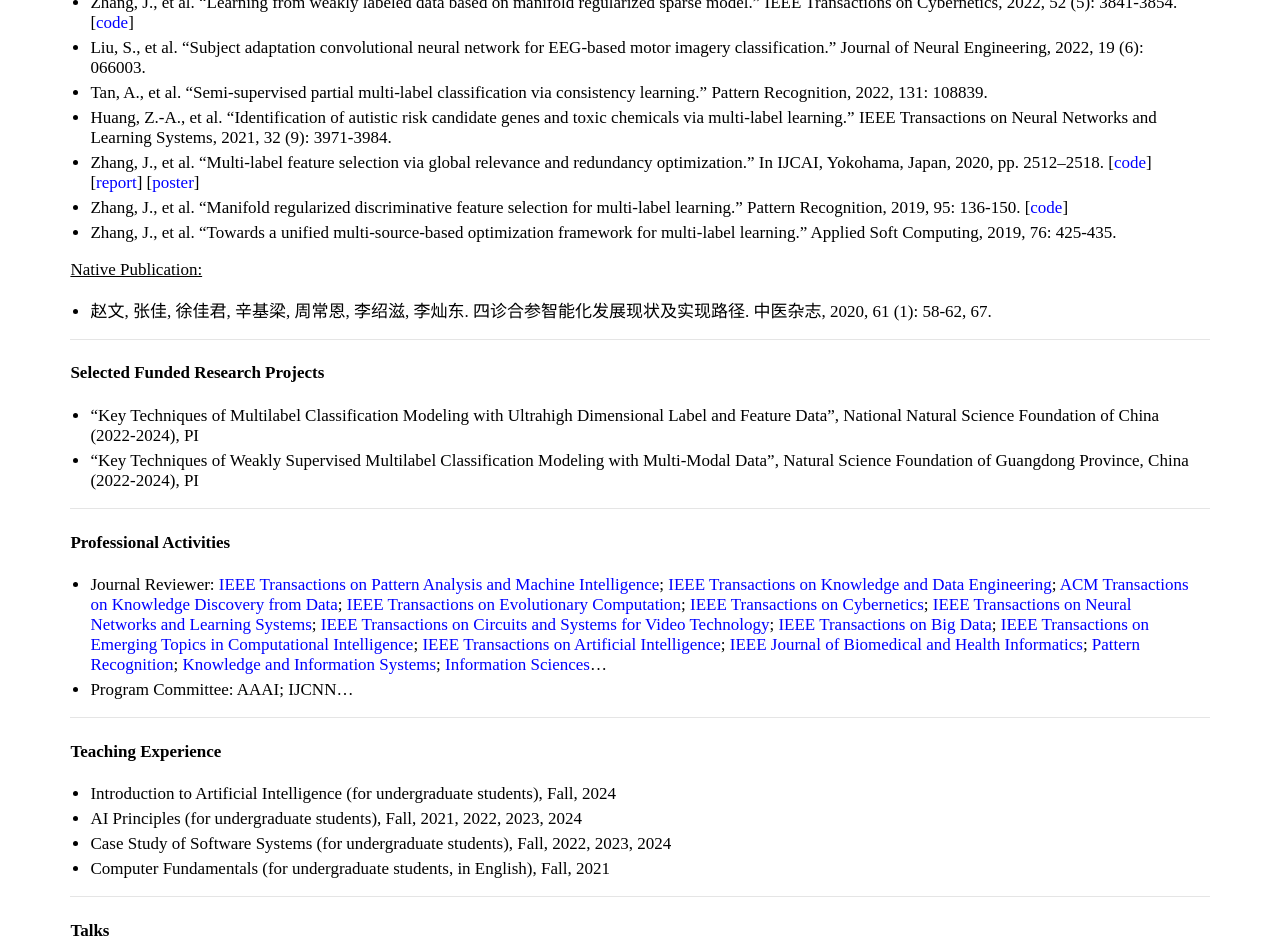
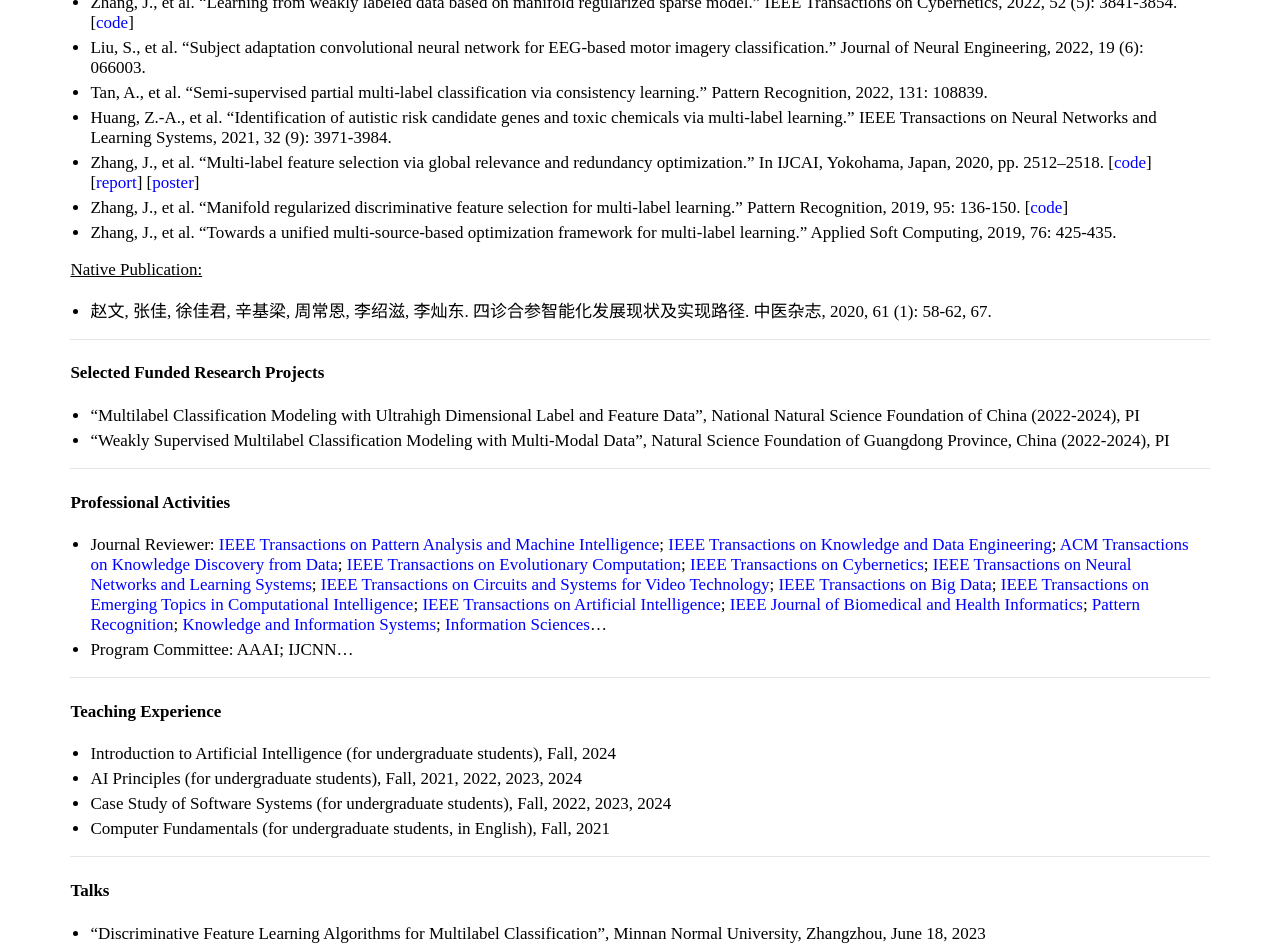
Before and after one commit to jiazhang-ml/jiazhang-ml.github.io, a Jekyll site: the page built from index.md, in a window 1280 px wide and 1400 px high, scrolled down 693 px. Shown: the top 950 px of the window. Built offline with Jekyll 4.4.1, drawn with Linux system fonts in a browser that asks for light colours; some of the changed text lies outside the part shown.

Commit message:
Update index.md

```diff
--- a/index.md
+++ b/index.md
@@ -39,8 +39,8 @@ layout: default
 
 #### Selected Funded Research Projects
 
-* "Key Techniques of Multilabel Classification Modeling with Ultrahigh Dimensional Label and Feature Data", National Natural Science Foundation of China (2022-2024), PI
-* "Key Techniques of Weakly Supervised Multilabel Classification Modeling with Multi-Modal Data", Natural Science Foundation of Guangdong Province, China (2022-2024), PI
+* "Multilabel Classification Modeling with Ultrahigh Dimensional Label and Feature Data", National Natural Science Foundation of China (2022-2024), PI
+* "Weakly Supervised Multilabel Classification Modeling with Multi-Modal Data", Natural Science Foundation of Guangdong Province, China (2022-2024), PI
 
 ---
 
@@ -65,4 +65,4 @@ layout: default
 * "Discriminative Feature Learning Algorithms for Multilabel Classification", Minnan Normal University, Zhangzhou, June 18, 2023
 * "Recent Progress on Several Multilabel Learning Topics", Huaqiao University, Xiamen, May 19, 2022
 * "Identification of Health State Based on Large-Scale Traditional Chinese Medicine Data", Jinan University, Guangzhou, June 19, 2021
-* "Research on Key Technologies for Multilabel Learning under Complex Data Environments", Zhejiang Ocean University, Zhoushan, June 6, 2020
+* "Learning from Multilabel Data under Complex Environments", Zhejiang Ocean University, Zhoushan, June 6, 2020
```
